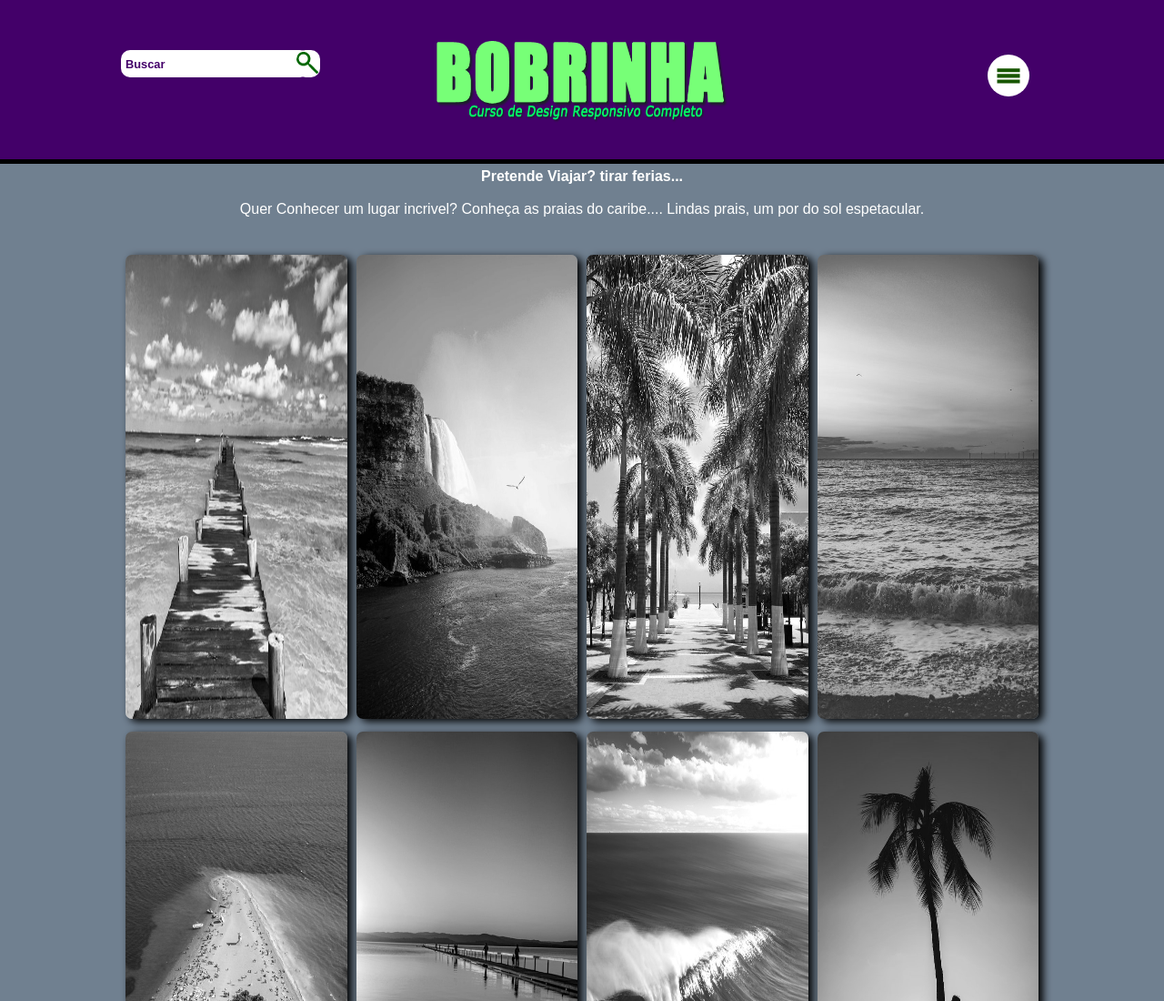
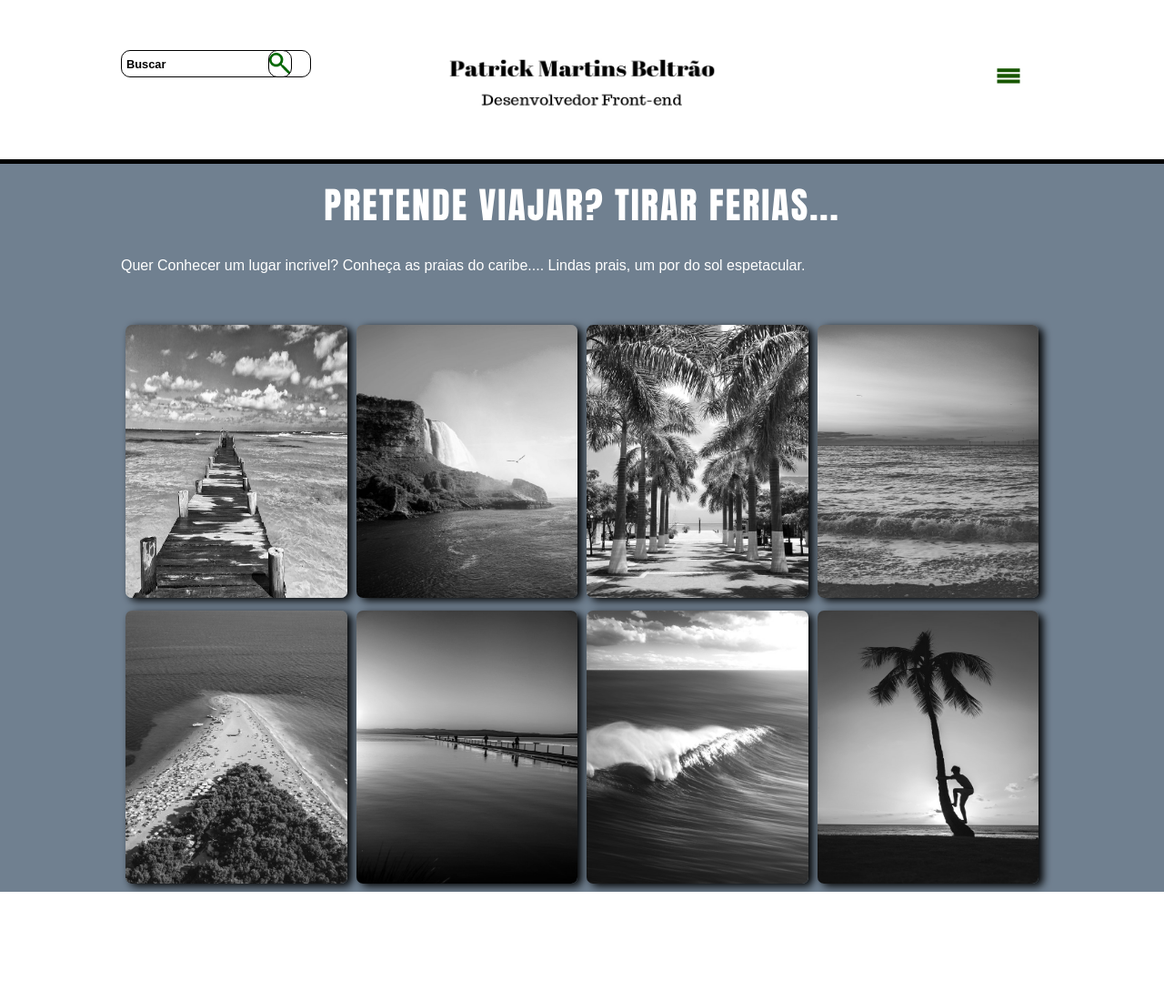
Before and after one commit to patrickbeltrao/curso-responsivo, a plain HTML site: page index.html in a window 1280 px wide. Shown: the top 1100 px of the page at 91% size. After the commit the page ends 980 px from the top, so only its background shows below. Drawn offline with Linux system fonts and the light colour scheme.

Commit message:
atualizando o logo

```diff
--- a/css/styles.css
+++ b/css/styles.css
@@ -1,3 +1,39 @@
+/** RESET  **/
+
+
+*{
+    margin: 0;
+    padding: 0;
+    font-family: Arial, Helvetica, sans-serif;
+    font-size: 100%;
+    text-decoration: none;
+    text-align: center;
+    list-style-type: none;
+    -webkit-box-sizing: border-box;
+    -moz-box-sizing: border-box;
+    box-sizing: border-box;
+}
+
+h1, h2, h3{
+    font-family: 'Anton', sans-serif;
+    font-size: 2.5em;
+    letter-spacing: 2px;
+    text-transform: uppercase;
+    padding: 10px;
+    font-weight: 10;
+
+}
+
+p{
+    text-align: left;
+    margin-bottom: 15px;
+}
+
+
+
+
+/* GALERIA */
+
 .fundoPraia{
     color: #fff;
     background-color: #708090;
@@ -10,9 +46,9 @@
 .galeria img{
     border-radius: 7px;
     box-shadow: 5px 3px 10px black;
-    height: 510px;
+    height: 300px;
     -webkit-filter: brightness(50%);
-    filter: grayscale(100%)
+    filter: grayscale(100%);
 }
 
 .galeria img:hover{
@@ -24,7 +60,7 @@
 
 
 
-
+/* MENU  */
 
 
 .botaoMenu{
@@ -51,7 +87,7 @@
 
 
 
-
+/* HEADER - NAV  */
 
 
 
@@ -101,7 +137,7 @@ nav ul li ul li a{
     border-bottom: 1px solid black;
 }
 
-nav ul li il li a:hover{
+nav ul li li li a:hover{
     color: #fff;
     background-color: rgba(0,0,0, .5)
 }
@@ -112,7 +148,7 @@ nav ul li il li a:hover{
 
 
 
-
+/*  BARRA DE PESQUISA  */
 
 
 
@@ -128,10 +164,10 @@ nav ul li il li a:hover{
 
 .formularioBusca input{
     text-align: left;
-    color: #430069;
+    color: #000;
     text-indent: 5px;
     height: 30px;
-    border: none;
+    border: 1px solid black;
     background-color: #fff;
     border-radius: 10px;
     -webkit-border-radius: 10px;
@@ -141,7 +177,7 @@ nav ul li il li a:hover{
 
 .botaoBusca{
     position: absolute;
-    right: -50px;
+    right: -19px;
     top: 0;
     width: 26px;
     height: 26px;
@@ -150,10 +186,11 @@ nav ul li il li a:hover{
     background-position: -58px -26px;
     cursor: pointer;
 
+
 }
 
 ::-webkit-input-placeholder{
-    color: #430069;
+    color: #000;
     font-weight: bold;
     font-size: .8em;
     font-style: normal;
@@ -169,22 +206,10 @@ nav ul li il li a:hover{
 
 
 
+/**  HEADER   */
 
 
 
-
-*{
-    margin: 0;
-    padding: 0;
-    font-family: Arial, Helvetica, sans-serif;
-    font-size: 100%;
-    text-decoration: none;
-    text-align: center;
-    list-style-type: none;
-    -webkit-box-sizing: border-box;
-    -moz-box-sizing: border-box;
-    box-sizing: border-box;
-}
 
 img{
     width: 100%;
@@ -205,5 +230,5 @@ header{
 }
 .fundoBlueViolet{
     color: #fff;
-    background-color: #430069;
+    background-color: #fff;
 }
--- a/index.html
+++ b/index.html
@@ -9,7 +9,8 @@
     <link rel="stylesheet" href="./css/caixas.css">
     <link rel="stylesheet" href="./css/styles.css">
     <link rel="stylesheet" href="./bibliotecas/source/jquery.fancybox.css">
-    <link rel="stylesheet" type="text/css" href="./bibliotecas/source/helpers/jquery.fancybox-buttons.css" />
+    <link rel="stylesheet" type="text/css" href="./bibliotecas/source/helpers/jquery.fancybox-buttons.css"/>
+    <link href="https://fonts.googleapis.com/css?family=Anton&display=swap" rel="stylesheet">
 
 </head>
 <body>
@@ -30,7 +31,7 @@
             <div class="caixa-g-4">
                 <div class="logo">
                     <a href="./" title="Curso de Design Responsivo">
-                        <img src="./images/imagens/logo.png" alt="Imagem do logotipo do site " title="Curso de Design Responsivo">
+                        <img src="./images/imagens/logo1.jpg" alt="Imagem do logotipo do site " title="Curso de Design Responsivo">
                     </a>
                 </div>
             </div>
```
Also changed, not shown: images/imagens/logo.jpg (added), images/imagens/logo1.jpg (added).
